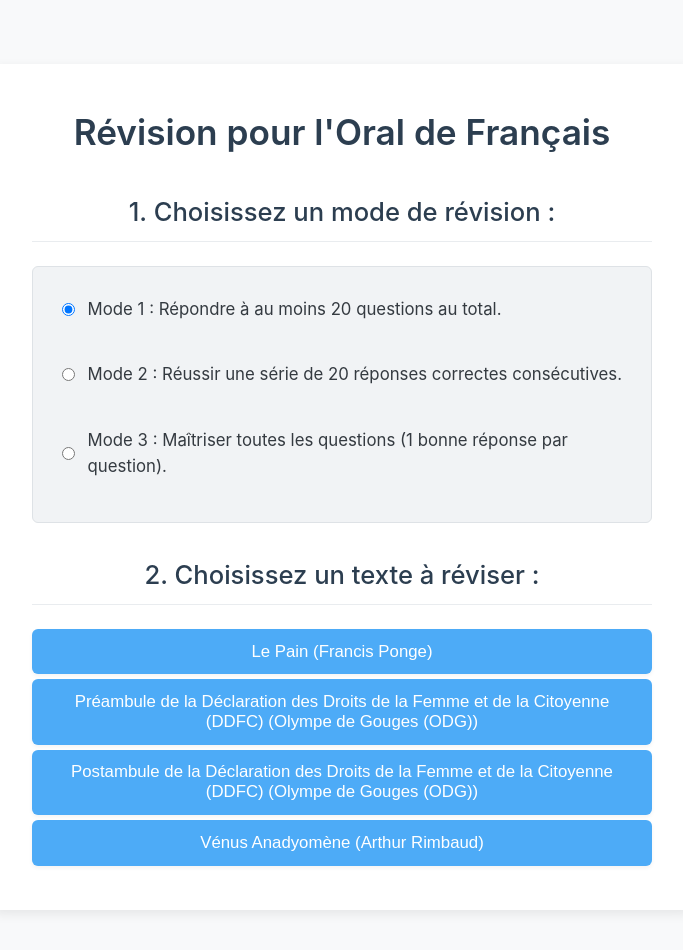
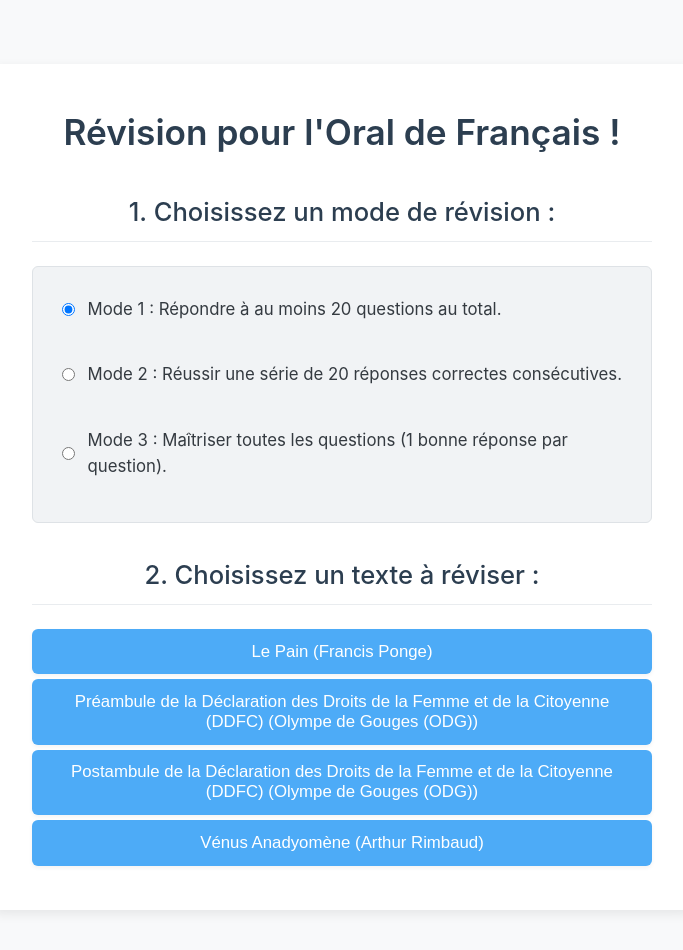
Before and after one commit to Dhamesylvie/oral-francais, a plain HTML site: page index.html in a window 1280 px wide. Shown: the whole page, without its empty margins (298-981 px from the left). Drawn offline with Linux system fonts and the light colour scheme.

Commit message:
A jout point d'exclamation

```diff
--- a/index.html
+++ b/index.html
@@ -8,7 +8,7 @@
 </head>
 <body>
     <div class="container">
-        <h1>Révision pour l'Oral de Français</h1>
+        <h1>Révision pour l'Oral de Français !</h1>
 
         <!-- Écran de Sélection du Texte et Mode -->
         <div id="selection-screen">
```
